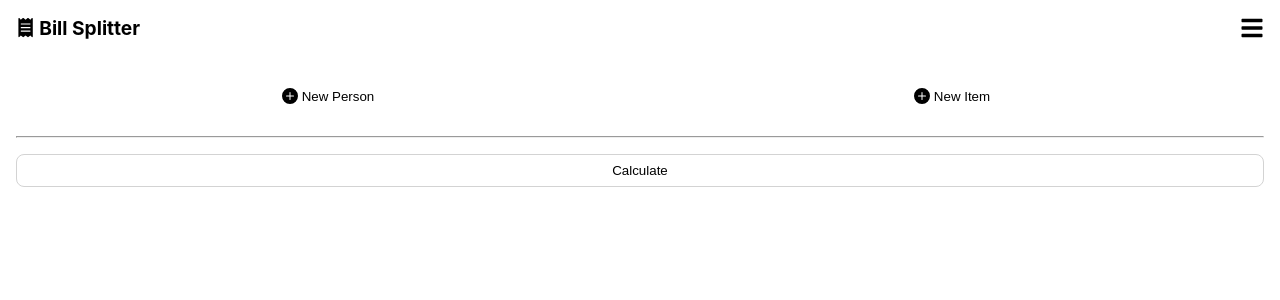
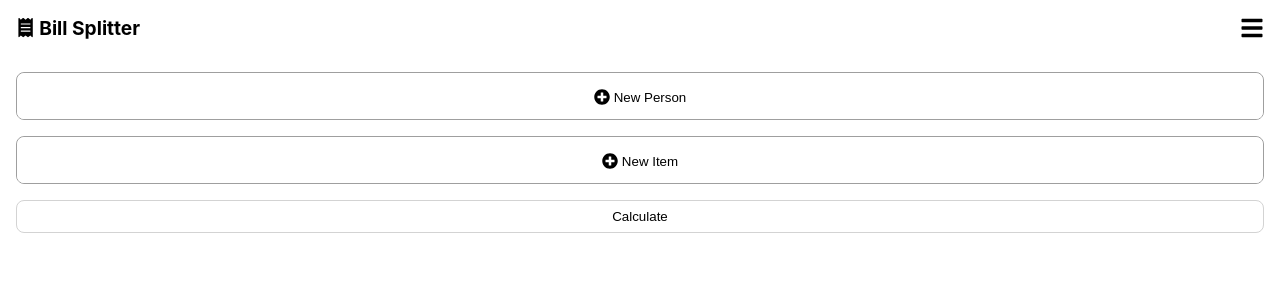
Before and after one commit to setowilliam/bill-splitter-v2, a Next.js app: page / in a window 1280 px wide. Shown: the top 300 px of the page. Built offline with nearby package versions, Linux system fonts and the light colour scheme.

Commit message:
feat: move add forms around

```diff
--- a/src/global-components/Button/index.tsx
+++ b/src/global-components/Button/index.tsx
@@ -7,7 +7,7 @@ const Button = forwardRef<HTMLButtonElement, ButtonProps>((props, ref) => {
   const { children, ...rest } = props;
 
   return (
-    <StyledButton ref={ref} {...rest}>
+    <StyledButton layout ref={ref} {...rest}>
       {children}
     </StyledButton>
   );
--- a/src/global-components/Card/Content.tsx
+++ b/src/global-components/Card/Content.tsx
@@ -10,14 +10,13 @@ import { CardContainer } from "./styles";
 import { CardProps } from "./typings";
 
 const Content: FC<CardProps> = (props) => {
-  const { id, header, footer, children, borderless, ...rest } = props;
+  const { header, footer, children, borderless, ...rest } = props;
   const [headerRef, setHeaderRef] = useState<HTMLButtonElement | null>(null);
   const [closed] = useAtom(toggleAtom);
 
   return (
     <CardContainer
       layout
-      key={id}
       initial={{ opacity: 0 }}
       animate={{ opacity: 1 }}
       exit={{ opacity: 0 }}
--- a/src/global-components/Card/styles.ts
+++ b/src/global-components/Card/styles.ts
@@ -5,7 +5,6 @@ export const CardContainer = styled(motion.div)<{ $borderless?: boolean }>`
   border: ${(props) => (props.$borderless ? "none" : "1px solid #9f9f9f")};
   border-radius: 0.5rem;
   background-color: white;
-  width: 100%;
   display: flex;
   flex-direction: column;
   overflow-y: hidden;
--- a/src/global-components/Input/index.tsx
+++ b/src/global-components/Input/index.tsx
@@ -40,7 +40,7 @@ const Input = forwardRef<HTMLInputElement, InputProps>((props, ref) => {
   };
 
   return (
-    <ParentContainer>
+    <ParentContainer layout>
       {label && <LabelContainer>{label}</LabelContainer>}
       <InputContainer>
         {leadingIcon && (
--- a/src/global-components/Input/styles.ts
+++ b/src/global-components/Input/styles.ts
@@ -24,7 +24,7 @@ export const LeadingIconContainer = styled.div`
   justify-content: center;
 `;
 
-export const ParentContainer = styled.div`
+export const ParentContainer = styled(motion.div)`
   display: flex;
   flex-direction: column;
   gap: 0.25rem;
--- a/src/layout-components/MainLayout/index.tsx
+++ b/src/layout-components/MainLayout/index.tsx
@@ -17,7 +17,7 @@ const MainLayout: FC<MainLayoutProps> = (props) => {
       initial={router.pathname === "/" ? "left" : "right"}
       exit={router.pathname === "/" ? "right" : "left"}
     >
-      {children}
+      <div>{children}</div>
     </MainLayoutContainer>
   );
 };
--- a/src/layout-components/MainLayout/styles.ts
+++ b/src/layout-components/MainLayout/styles.ts
@@ -2,10 +2,13 @@ import { motion } from "framer-motion";
 import styled from "styled-components";
 
 export const MainLayoutContainer = styled(motion.main)`
-  padding: 1rem;
   grid-area: main;
   overflow-y: scroll;
-  display: flex;
-  flex-direction: column;
-  gap: 1rem;
+
+  > div {
+    padding: 1rem;
+    display: flex;
+    flex-direction: column;
+    gap: 1rem;
+  }
 `;
--- a/src/page-components/home/AddItemForm/Header.tsx
+++ b/src/page-components/home/AddItemForm/Header.tsx
@@ -1,5 +1,7 @@
+import { toggleAtom } from "@atoms";
+import { useAtom } from "jotai";
 import { FC } from "react";
-import { BsPlusCircleFill } from "react-icons/bs";
+import { FaMinusCircle, FaPlusCircle } from "react-icons/fa";
 
 import { HeaderContainer } from "./styles";
 
@@ -7,10 +9,15 @@ type HeaderProps = {};
 
 const Header: FC<HeaderProps> = (props) => {
   const {} = props;
+  const [closed] = useAtom(toggleAtom);
 
   return (
     <HeaderContainer>
-      <BsPlusCircleFill className="icon" />
+      {closed ? (
+        <FaPlusCircle className="icon" />
+      ) : (
+        <FaMinusCircle className="icon" />
+      )}
       <span>New Item</span>
     </HeaderContainer>
   );
--- a/src/page-components/home/AddItemForm/index.tsx
+++ b/src/page-components/home/AddItemForm/index.tsx
@@ -33,7 +33,7 @@ const AddItemForm: FC<AddItemFormProps> = (props) => {
   };
 
   return (
-    <Card header={<Header />} borderless>
+    <Card header={<Header />}>
       <StyledForm
         layout
         onSubmit={handleSubmit(onSubmit)}
--- a/src/page-components/home/AddPersonForm/Header.tsx
+++ b/src/page-components/home/AddPersonForm/Header.tsx
@@ -1,5 +1,7 @@
+import { toggleAtom } from "@atoms";
+import { useAtom } from "jotai";
 import { FC } from "react";
-import { BsPlusCircleFill } from "react-icons/bs";
+import { FaMinusCircle, FaPlusCircle } from "react-icons/fa";
 
 import { HeaderContainer } from "./styles";
 
@@ -7,10 +9,15 @@ type HeaderProps = {};
 
 const Header: FC<HeaderProps> = (props) => {
   const {} = props;
+  const [closed] = useAtom(toggleAtom);
 
   return (
     <HeaderContainer>
-      <BsPlusCircleFill className="icon" />
+      {closed ? (
+        <FaPlusCircle className="icon" />
+      ) : (
+        <FaMinusCircle className="icon" />
+      )}
       <span>New Person</span>
     </HeaderContainer>
   );
--- a/src/page-components/home/AddPersonForm/index.tsx
+++ b/src/page-components/home/AddPersonForm/index.tsx
@@ -33,7 +33,7 @@ const AddPersonForm: FC<AddPersonFormProps> = (props) => {
   };
 
   return (
-    <Card header={<Header />} borderless>
+    <Card header={<Header />}>
       <StyledForm
         layout
         onSubmit={handleSubmit(onSubmit)}
--- a/src/pages/index.tsx
+++ b/src/pages/index.tsx
@@ -21,25 +21,16 @@ const Home: NextPage = () => {
 
   return (
     <AnimateSharedLayout>
-      <ListContainer layout>
-        <motion.div layout>
       <AnimatePresence>
         {Boolean(people.length) && (
           <CardContainer key="people" header="People">
             {people.map((person, index) => (
-                  <PersonCard
-                    key={person.personId}
-                    person={person}
-                    index={index}
-                  />
+              <PersonCard key={person.personId} person={person} index={index} />
             ))}
           </CardContainer>
         )}
       </AnimatePresence>
-          <AddPersonForm />
-        </motion.div>
 
-        <motion.div layout>
       <AnimatePresence>
         {Boolean(items.length) && (
           <CardContainer key="items" header="Items">
@@ -49,12 +40,20 @@ const Home: NextPage = () => {
           </CardContainer>
         )}
       </AnimatePresence>
+
+      <AnimatePresence>
+        {Boolean(items.length || people.length) && (
+          <motion.hr
+            initial={{ opacity: 0 }}
+            animate={{ opacity: 1 }}
+            exit={{ opacity: 0 }}
+            layout
+          />
+        )}
+      </AnimatePresence>
+
+      <AddPersonForm />
       <AddItemForm />
-        </motion.div>
-      </ListContainer>
-
-      <motion.hr layout />
-
       <Button layout onClick={() => router.push("/results")}>
         Calculate
       </Button>
```
Lines whose indentation alone changed are shown as unchanged.
